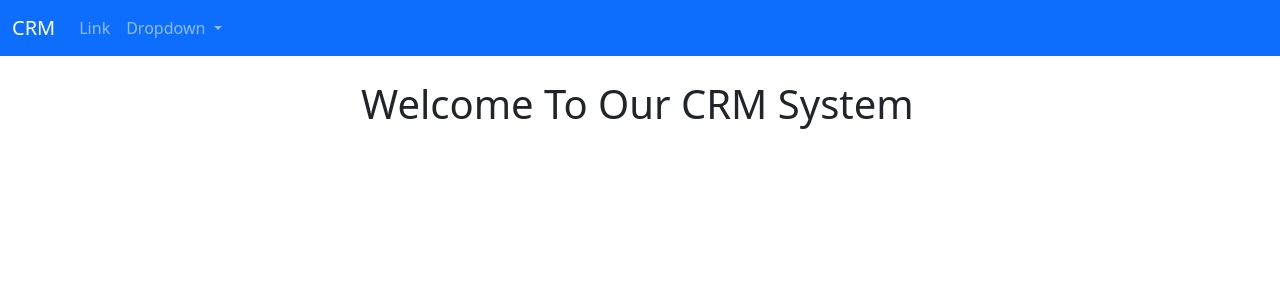
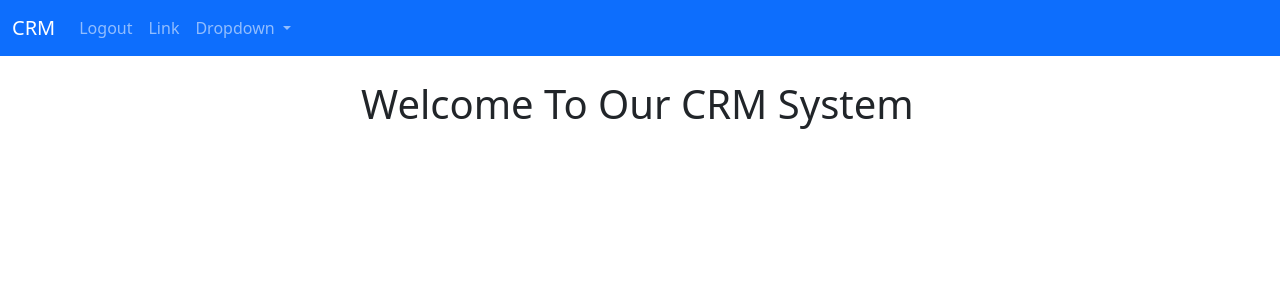
Before and after one commit to ahmed-elarosi/crm, a Django app: page / in a window 1280 px wide. Shown: the top 300 px of the page. Run offline with Django 5.2, Linux system fonts and the light colour scheme; the visitor is signed in with stand-in values (Sample User, id 1).

Commit message:
add logout function

```diff
--- a/website/templates/navbar.html
+++ b/website/templates/navbar.html
@@ -7,6 +7,15 @@
         </button>
         <div class="collapse navbar-collapse" id="navbarSupportedContent">
             <ul class="navbar-nav me-auto mb-2 mb-lg-0">
+                {% if user.is_authenticated %}
+                <li class="nav-item">
+                    <a class="nav-link" href="{% url 'logout' %}">Logout</a>
+                </li>
+                {% else %}
+                <li class="nav-item">
+                    <a class="nav-link" href="{% url 'home' %}">Login</a>
+                </li>
+                {% endif %}
                 <li class="nav-item">
                     <a class="nav-link" href="#">Link</a>
                 </li>
@@ -25,10 +34,6 @@
                     </ul>
                 </li>
             </ul>
-            <!-- <form class="d-flex" role="search">
-                <input class="form-control me-2" type="search" placeholder="Search" aria-label="Search" />
-                <button class="btn btn-outline-success" type="submit">Search</button>
-            </form> -->
         </div>
     </div>
 </nav>
--- a/website/urls.py
+++ b/website/urls.py
@@ -3,6 +3,6 @@ from . import views
 
 urlpatterns = [
     path("", views.home, name="home"),
-    path("login/", views.login_user, name="login"),
+    # path("login/", views.login_user, name="login"),
     path("logout/", views.logout_user, name="logout"),
 ]
--- a/website/views.py
+++ b/website/views.py
@@ -24,9 +24,7 @@ def home(request):
         return render(request, "home.html", {})
 
 
-def login_user(request):
-    pass
-
-
 def logout_user(request):
-    pass
+    logout(request)
+    messages.success(request, "You Have Been Logged Out ... 'BYE'")
+    return redirect("home")
```
